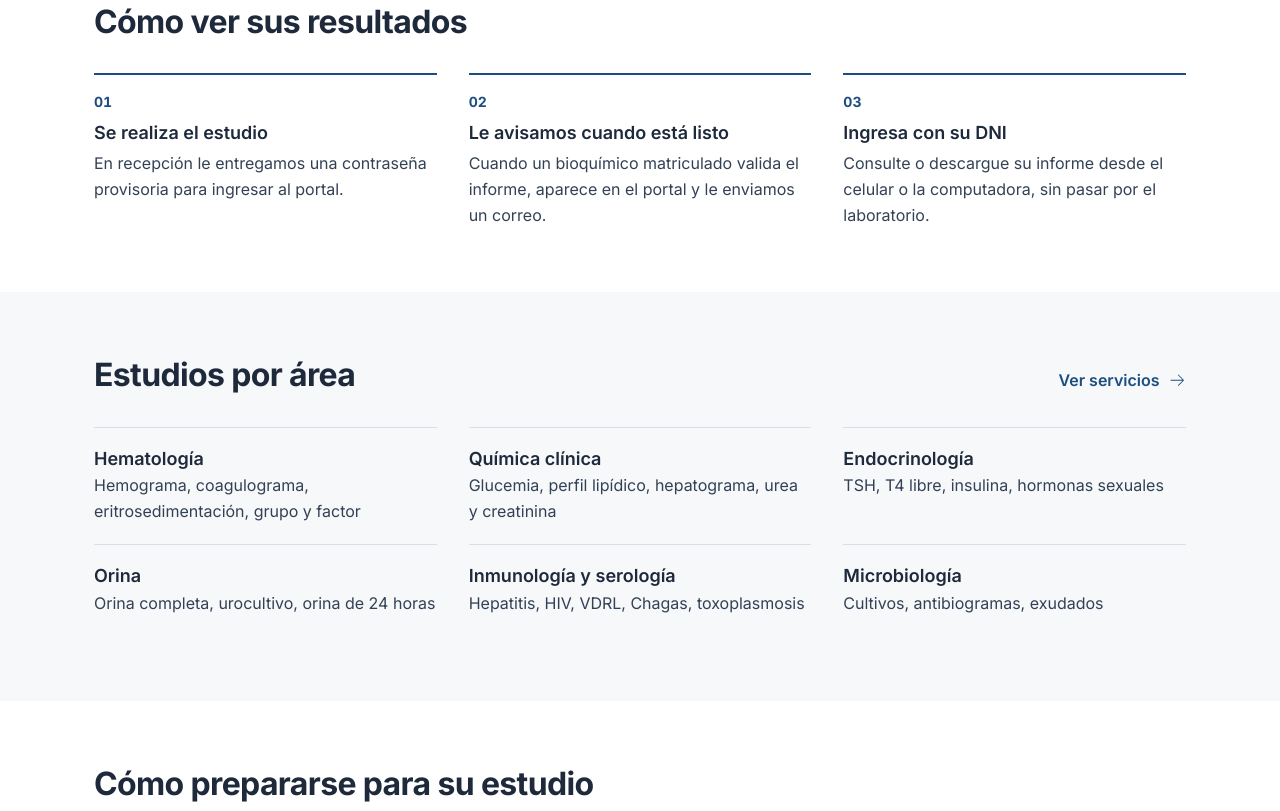
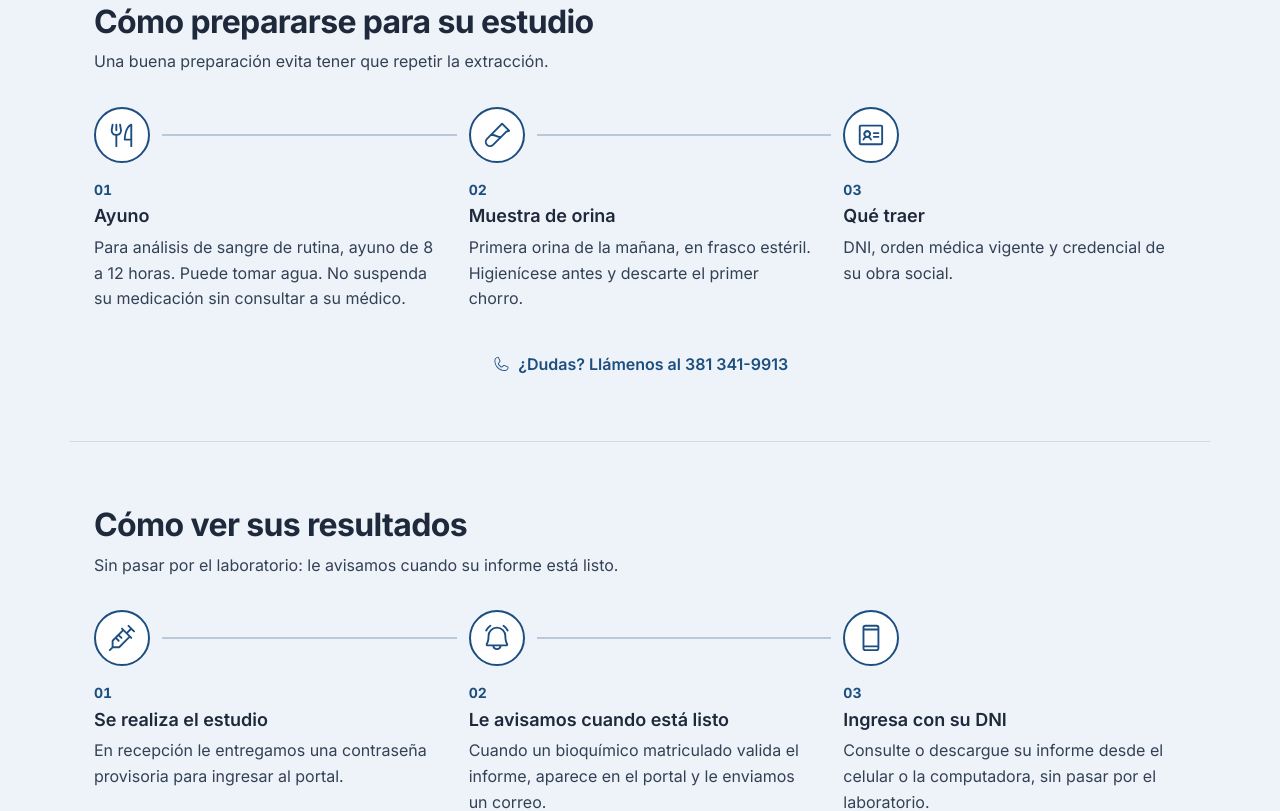
Before and after one commit to Laraain/LIMS-Laboratorio-frontend, a React (Vite) app: page / in a window 1280 px wide. Shown: the part 940-1751 px from the top of the page. Built offline with nearby package versions, Linux system fonts and the light colour scheme.

Commit message:
Resalta preparación y resultados con una línea de tiempo y los pone seguidos

```diff
--- a/src/data/laboratorio.js
+++ b/src/data/laboratorio.js
@@ -80,14 +80,17 @@ export const carrusel = [
 
 export const pasosResultados = [
   {
+    id: 'estudio',
     titulo: 'Se realiza el estudio',
     texto: 'En recepción le entregamos una contraseña provisoria para ingresar al portal.',
   },
   {
+    id: 'aviso',
     titulo: 'Le avisamos cuando está listo',
     texto: 'Cuando un bioquímico matriculado valida el informe, aparece en el portal y le enviamos un correo.',
   },
   {
+    id: 'ingreso',
     titulo: 'Ingresa con su DNI',
     texto: 'Consulte o descargue su informe desde el celular o la computadora, sin pasar por el laboratorio.',
   },
@@ -104,14 +107,17 @@ export const areas = [
 
 export const preparacion = [
   {
+    id: 'ayuno',
     titulo: 'Ayuno',
     texto: 'Para análisis de sangre de rutina, ayuno de 8 a 12 horas. Puede tomar agua. No suspenda su medicación sin consultar a su médico.',
   },
   {
+    id: 'orina',
     titulo: 'Muestra de orina',
     texto: 'Primera orina de la mañana, en frasco estéril. Higienícese antes y descarte el primer chorro.',
   },
   {
+    id: 'traer',
     titulo: 'Qué traer',
     texto: 'DNI, orden médica vigente y credencial de su obra social.',
   },
--- a/src/pages/Home.css
+++ b/src/pages/Home.css
@@ -267,8 +267,24 @@ a.lims-dato-accion:focus-visible {
   margin-bottom: 32px;
 }
 
-/* Pasos numerados */
-.lims-pasos {
+/* Preparación y resultados: fondo celeste para que se distingan del resto */
+.lims-seccion--celeste {
+  background: #eef3f9;
+}
+
+/* Las dos secciones van seguidas: comparten el fondo y las separa una línea */
+.lims-seccion--celeste + .lims-seccion--celeste {
+  padding-top: 0;
+}
+
+.lims-seccion--celeste + .lims-seccion--celeste > .container {
+  border-top: 1px solid rgba(28, 78, 128, 0.15);
+  padding-top: 64px;
+}
+
+/* Recorrido: pasos con ícono en círculo, unidos por una línea */
+.lims-recorrido {
+  --tam-icono: 56px;
   display: grid;
   gap: 32px;
   margin: 0;
@@ -276,14 +292,43 @@ a.lims-dato-accion:focus-visible {
   list-style: none;
 }
 
-.lims-paso {
-  border-top: 2px solid var(--bs-primary);
-  padding-top: 16px;
+.lims-recorrido-paso {
+  position: relative;
+  padding-left: calc(var(--tam-icono) + 20px);
+}
+
+.lims-recorrido-icono {
+  position: absolute;
+  top: 0;
+  left: 0;
+  z-index: 1;
+  display: inline-flex;
+  align-items: center;
+  justify-content: center;
+  width: var(--tam-icono);
+  height: var(--tam-icono);
+  border-radius: 50%;
+  border: 2px solid var(--bs-primary);
+  background: #ffffff;
+  color: var(--bs-primary);
+  font-size: 1.625rem;
+  transition: background-color 0.25s ease, color 0.25s ease;
+}
+
+/* Celular: la línea baja desde cada círculo hasta el siguiente */
+.lims-recorrido-paso:not(:last-child)::after {
+  content: '';
+  position: absolute;
+  top: var(--tam-icono);
+  bottom: -32px;
+  left: calc(var(--tam-icono) / 2 - 1px);
+  width: 2px;
+  background: rgba(28, 78, 128, 0.25);
 }
 
 .lims-paso-numero {
   display: block;
-  margin-bottom: 8px;
+  margin-bottom: 4px;
   font-size: 0.875rem;
   font-weight: 700;
   color: var(--bs-primary);
@@ -291,9 +336,41 @@ a.lims-dato-accion:focus-visible {
 }
 
 @media (min-width: 768px) {
-  .lims-pasos {
+  .lims-recorrido {
     grid-template-columns: repeat(3, 1fr);
   }
+
+  .lims-recorrido-paso {
+    padding-left: 0;
+  }
+
+  .lims-recorrido-icono {
+    position: relative;
+    margin-bottom: 16px;
+  }
+
+  /* Pantallas anchas: la línea va de un círculo al siguiente, a la altura de su centro */
+  .lims-recorrido-paso:not(:last-child)::after {
+    top: calc(var(--tam-icono) / 2 - 1px);
+    bottom: auto;
+    left: calc(var(--tam-icono) + 12px);
+    right: -20px;
+    width: auto;
+    height: 2px;
+  }
+}
+
+@media (hover: hover) {
+  .lims-recorrido-paso:hover .lims-recorrido-icono {
+    background: var(--bs-primary);
+    color: #ffffff;
+  }
+}
+
+.lims-recorrido-accion {
+  display: flex;
+  justify-content: center;
+  margin-top: 40px;
 }
 
 /* Entrada escalonada: los hijos suben y se funden cuando el contenedor recibe is-visible (useAlAparecer).
@@ -318,12 +395,8 @@ a.lims-dato-accion:focus-visible {
   }
 }
 
-/* Al pasar el mouse, la línea de arriba se pinta de azul de izquierda a derecha y el título toma el color de marca.
+/* Estudios por área: al pasar el mouse, la línea de arriba se pinta de azul de izquierda a derecha y el título toma el color de marca.
    La línea azul es un ::before que se estira sobre el borde gris; --grosor-borde es el ancho de ese borde. */
-.lims-paso.lims-linea-al-pasar {
-  --grosor-borde: 2px;
-}
-
 .lims-area.lims-linea-al-pasar {
   --grosor-borde: 1px;
 }
@@ -594,7 +667,8 @@ a.lims-dato-accion:focus-visible {
 /* Celular: ningún texto por debajo de 16px */
 @media (max-width: 575.98px) {
   .lims-kicker,
-  .lims-dato-etiqueta {
+  .lims-dato-etiqueta,
+  .lims-paso-numero {
     font-size: 1rem;
     letter-spacing: 0.02em;
   }
--- a/src/pages/Home.jsx
+++ b/src/pages/Home.jsx
@@ -1,6 +1,20 @@
 import useMetadatos from '../hooks/useMetadatos.js';
 import useAlAparecer from '../hooks/useAlAparecer.js';
-import { ArrowRight, Clock, Drop, MapPin, MapTrifold, WhatsappLogo } from '@phosphor-icons/react';
+import {
+  ArrowRight,
+  BellRinging,
+  Clock,
+  DeviceMobile,
+  Drop,
+  ForkKnife,
+  IdentificationCard,
+  MapPin,
+  MapTrifold,
+  Phone,
+  Syringe,
+  TestTube,
+  WhatsappLogo,
+} from '@phosphor-icons/react';
 import { Link } from 'react-router-dom';
 import Carrusel from '../components/Carrusel.jsx';
 import PreguntasFrecuentes from '../components/PreguntasFrecuentes.jsx';
@@ -23,6 +37,38 @@ import {
 import './Home.css';
 
 const numero = (i) => String(i + 1).padStart(2, '0');
+
+// Ícono de cada paso de la preparación y de los resultados, según su id en laboratorio.js
+const iconosPasos = {
+  ayuno: ForkKnife,
+  orina: TestTube,
+  traer: IdentificationCard,
+  estudio: Syringe,
+  aviso: BellRinging,
+  ingreso: DeviceMobile,
+};
+
+// Pasos unidos por una línea, como un recorrido: horizontal en pantallas anchas y vertical en el celular
+function Recorrido({ pasos }) {
+  const [ref, visible] = useAlAparecer();
+  return (
+    <ol ref={ref} className={`lims-recorrido lims-aparecen${visible ? ' is-visible' : ''}`}>
+      {pasos.map((paso, i) => {
+        const Icono = iconosPasos[paso.id];
+        return (
+          <li key={paso.id} className="lims-recorrido-paso" style={{ '--orden': i }}>
+            <span className="lims-recorrido-icono" aria-hidden="true">
+              <Icono weight="regular" />
+            </span>
+            <span className="lims-paso-numero" aria-hidden="true">{numero(i)}</span>
+            <h3 className="lims-h3">{paso.titulo}</h3>
+            <p className="mb-0">{paso.texto}</p>
+          </li>
+        );
+      })}
+    </ol>
+  );
+}
 
 // Cada palabra del título entra con un pequeño retraso respecto de la anterior
 const palabrasTitulo = 'Sus análisis clínicos, con resultados en línea.'.split(' ');
@@ -70,7 +116,7 @@ function Home() {
             </div>
           </div>
         </div>
-        <IndicadorScroll destino="/#como-ver-resultados" etiqueta="Bajar a cómo ver sus resultados" />
+        <IndicadorScroll destino="/#preparacion" etiqueta="Bajar a cómo prepararse para su estudio" />
       </section>
 
       <section className="lims-practica" aria-label="Dirección y horarios">
@@ -129,22 +175,34 @@ function Home() {
         </div>
       </section>
 
-      <section id="como-ver-resultados" className="lims-seccion" aria-labelledby="titulo-resultados">
+      <section id="preparacion" className="lims-seccion lims-seccion--celeste" aria-labelledby="titulo-preparacion">
         <div className="container px-3 px-lg-4">
-          <h2 id="titulo-resultados" className="lims-h2">Cómo ver sus resultados</h2>
-          <ol className="lims-pasos">
-            {pasosResultados.map((paso, i) => (
-              <li key={paso.titulo} className="lims-paso lims-linea-al-pasar">
-                <span className="lims-paso-numero" aria-hidden="true">{numero(i)}</span>
-                <h3 className="lims-h3">{paso.titulo}</h3>
-                <p className="mb-0">{paso.texto}</p>
-              </li>
-            ))}
-          </ol>
+          <h2 id="titulo-preparacion" className="lims-h2 mb-2">Cómo prepararse para su estudio</h2>
+          <p className="lims-seccion-bajada">Una buena preparación evita tener que repetir la extracción.</p>
+          <Recorrido pasos={preparacion} />
+          <div className="lims-recorrido-accion">
+            <a href={contacto.telefonoEnlace} className="lims-link-flecha">
+              <Phone className="lims-icono me-2" aria-hidden="true" />
+              ¿Dudas? Llámenos al {contacto.telefono}
+            </a>
+          </div>
         </div>
       </section>
 
-      <section className="lims-seccion lims-seccion--gris" aria-labelledby="titulo-estudios">
+      <section id="como-ver-resultados" className="lims-seccion lims-seccion--celeste" aria-labelledby="titulo-resultados">
+        <div className="container px-3 px-lg-4">
+          <h2 id="titulo-resultados" className="lims-h2 mb-2">Cómo ver sus resultados</h2>
+          <p className="lims-seccion-bajada">Sin pasar por el laboratorio: le avisamos cuando su informe está listo.</p>
+          <Recorrido pasos={pasosResultados} />
+          <div className="lims-recorrido-accion">
+            <Link to="/login-paciente" className="btn lims-btn-pill lims-btn-primario lims-btn-grande">
+              Ver mis resultados <ArrowRight className="lims-icono ms-1" aria-hidden="true" />
+            </Link>
+          </div>
+        </div>
+      </section>
+
+      <section className="lims-seccion" aria-labelledby="titulo-estudios">
         <div className="container px-3 px-lg-4">
           <div className="lims-encabezado-seccion">
             <h2 id="titulo-estudios" className="lims-h2 mb-0">Estudios por área</h2>
@@ -160,21 +218,6 @@ function Home() {
               </li>
             ))}
           </ul>
-        </div>
-      </section>
-
-      <section id="preparacion" className="lims-seccion" aria-labelledby="titulo-preparacion">
-        <div className="container px-3 px-lg-4">
-          <h2 id="titulo-preparacion" className="lims-h2">Cómo prepararse para su estudio</h2>
-          <ol className="lims-pasos">
-            {preparacion.map((paso, i) => (
-              <li key={paso.titulo} className="lims-paso">
-                <span className="lims-paso-numero" aria-hidden="true">{numero(i)}</span>
-                <h3 className="lims-h3">{paso.titulo}</h3>
-                <p className="mb-0">{paso.texto}</p>
-              </li>
-            ))}
-          </ol>
         </div>
       </section>
 
```
